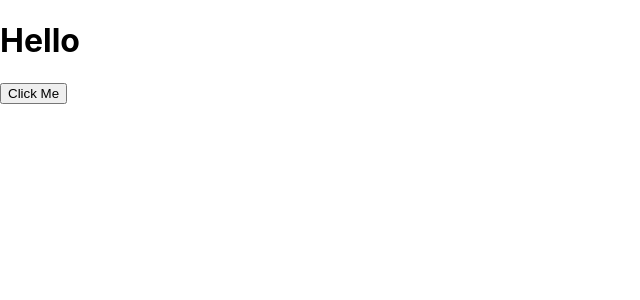
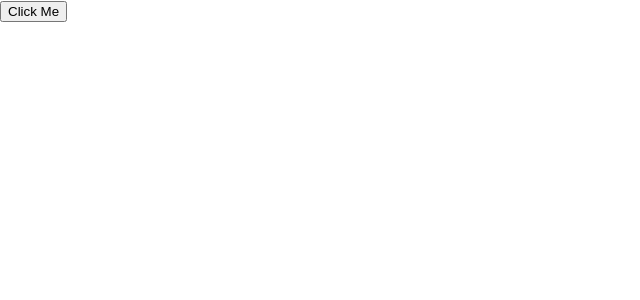
Before and after one commit to Abirsonet563/developedbyed-React-Tutorial, a React (Create React App) app in the folder projectreact/: page / in a window 1280 px wide. Shown: the top 300 px of the page, without its empty margins (0-640 px from the left). Built offline with nearby package versions, Linux system fonts and the light colour scheme.

Commit message:
Add Button From Different Page

```diff
--- a/projectreact/src/App.js
+++ b/projectreact/src/App.js
@@ -1,13 +1,10 @@
 import React from 'react';
+import Hello from './sayHello';
+function App(){
 
-function App(){
-  const hiButton = () =>{
-    console.log('Hi')
-  }
   return(
     <div>
-      <h1>Hello</h1>
-      <button onClick={hiButton}>Click Me</button>
+      <Hello/>
     </div>
   );
 }
--- /dev/null
+++ b/projectreact/src/sayHello.js
@@ -0,0 +1,15 @@
+import React from "react";
+
+function Hello(){
+    const sayhello = () => {
+        console.log('Hello');
+    };
+
+    return(
+        <div>
+            <button style={{cursor:'pointer'}} onClick={sayhello}>Click Me</button>
+        </div>
+    );
+}
+
+export default Hello;
```
